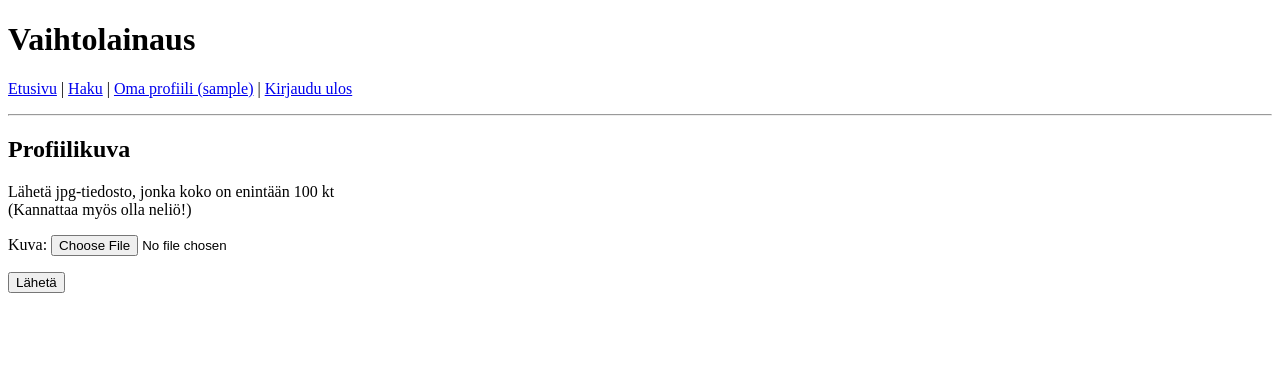
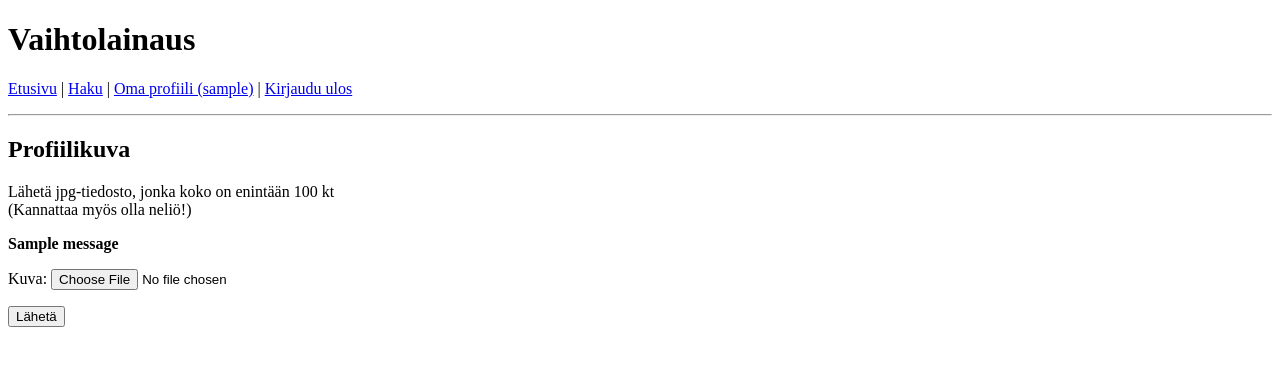
Before and after one commit to hakoanna/vaihtolainaus, a Flask app: page /add_profile_image in a window 1280 px wide. Shown: the top 366 px of the page. Run offline with Flask 3, Linux system fonts and the light colour scheme; the visitor is signed in with stand-in values (Sample User, id 1); one stand-in notice (Sample message) is shown.

Commit message:
Add flash messages to profile image updating

```diff
--- a/app.py
+++ b/app.py
@@ -1,5 +1,5 @@
 from flask import Flask
-from flask import abort, make_response, redirect, render_template, request, session
+from flask import abort, flash, make_response, redirect, render_template, request, session
 import secrets
 import config
 import db
@@ -52,14 +52,17 @@ def add_profile_image():
         check_csrf()
         file = request.files["image"]
         if not file.filename.endswith(".jpg"):
-            return "VIRHE: väärä tiedostomuoto"
+            flash("VIRHE: Lähettämäsi tiedosto on liian suuri")
+            return redirect("/add_profile_image")
 
         image = file.read()
         if len(image) > 100 * 1024:
-            return "VIRHE: liian suuri kuva"
+            flash("VIRHE: Lähettämäsi tiedosto on liian suuri")
+            return redirect("/add_profile_image")
 
         user_id = session["user_id"]
         users.update_image(user_id, image)
+        flash("Kuvan lisääminen onnistui")
         return redirect("/user/" + str(user_id))
 
 @app.route("/image/<int:user_id>")
--- a/templates/add_profile_image.html
+++ b/templates/add_profile_image.html
@@ -11,6 +11,12 @@
   (Kannattaa myös olla neliö!)
 </p>
 
+{% for message in get_flashed_messages() %}
+<p>
+  <b>{{ message }}</b>
+</p>
+{% endfor %}
+
 <form action="/add_profile_image" method="post" enctype="multipart/form-data">
   <p>
     Kuva: <input type="file" name="image" accept=".jpg" />
--- a/templates/show_user.html
+++ b/templates/show_user.html
@@ -4,6 +4,12 @@
 
 {% block content%}
 <h2>{{ user.username }}</h2>
+
+{% for message in get_flashed_messages() %}
+<p>
+  <b>{{ message }}</b>
+</p>
+{% endfor %}
 
 <p>
   {% if user.has_image %}
```
